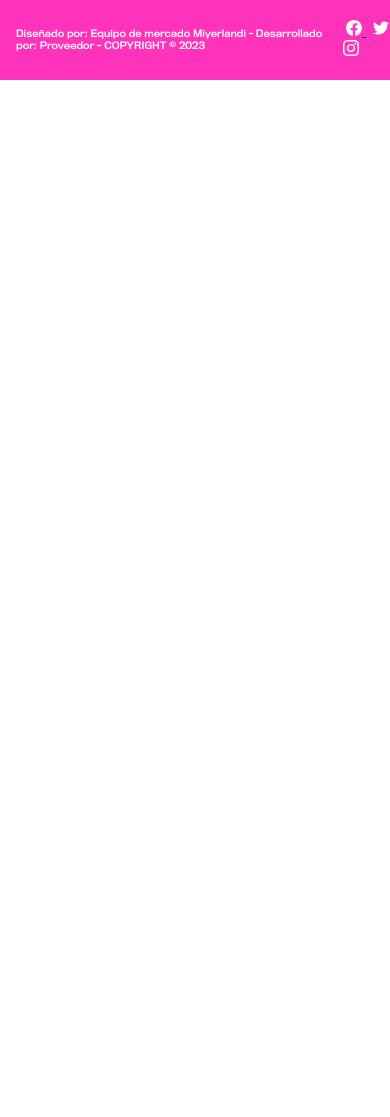
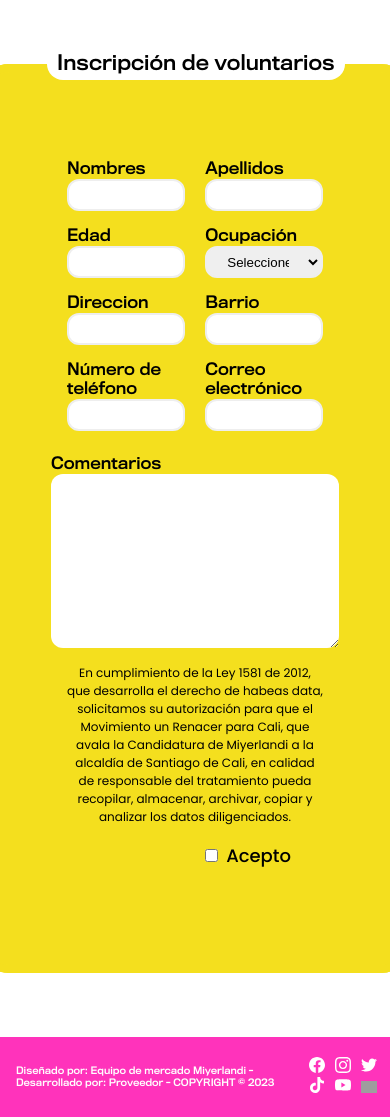
Before and after one commit to Verlap/LandingPageMiyerlandi, a PHP site: page /volunteerSignUp.php in a window 390 px wide; the page is wider, and only the part inside the window is pictured. Shown: the part 112-1229 px from the top of that part. Before the commit the page ends 192 px from the top of that part, so only its background shows below. Run offline with PHP 8.4, Linux system fonts and the light colour scheme; grey boxes are pictures that could not be loaded.

Commit message:
form page created.

```diff
--- /dev/null
+++ b/CSS/forms.css
@@ -0,0 +1,106 @@
+main {
+  display: flex;
+  justify-content: center;
+  align-items: center;
+}
+
+form {
+  padding: 4rem 2rem;
+}
+
+#FormWrapper {
+  max-width: 60rem;
+  padding: 4rem;
+  border-radius: 30px;
+  border: 8px solid var(--yellow);
+  background-color: var(--yellow);
+  position: relative;
+}
+
+#FormWrapper legend {
+  position: absolute;
+  top: -24px;
+  left: 60px;
+  background-color: var(--white);
+  border-radius: 30px;
+  padding: 4px 10px;
+  font-family: "TitlingGothic";
+  font-weight: normal;
+  font-size: 20px;
+}
+
+.form-group {
+  width: 100%;
+  display: flex;
+  flex-direction: row;
+  flex-wrap: wrap;
+  justify-content: space-between;
+  padding: 16px;
+}
+
+.form-group p {
+  font-family: "Poppins";
+  font-weight: normal;
+  font-size: 12px;
+  text-align: center;
+}
+
+.commentForm {
+  display: flex;
+  flex-direction: column;
+  justify-content: flex-start;
+}
+
+.commentForm textarea {
+  resize: vertical;
+  border-radius: 12px;
+  border: none;
+  padding: 12px 16px;
+}
+
+.inputWrapper {
+  display: flex;
+  flex-direction: column;
+  align-items: flex-start;
+  width: 46%;
+  padding: 8px 0;
+}
+
+.inputWrapper input,
+.inputWrapper select {
+  width: 100%;
+  height: 32px;
+  border-radius: 12px;
+  border: solid 2px #eee;
+  padding: 0 16px;
+}
+
+input:focus,
+input:active,
+textarea:focus,
+textarea:active {
+  outline: none;
+}
+
+.inputWrapper label,
+.commentForm label,
+.ageForm label {
+  font-family: "TitlingGothic";
+}
+
+#checkWrapper {
+  width: 100%;
+  display: flex;
+  flex-direction: row-reverse;
+  justify-content: flex-start;
+  padding: 16px 24px;
+  font-family: "Poppins";
+  font-weight: 500;
+}
+
+#checkWrapper label {
+  font-size: 18px;
+  font-family: "Poppins";
+  font-weight: 500;
+  padding: 0 8px;
+}
--- a/CSS/style.css
+++ b/CSS/style.css
@@ -168,34 +48,19 @@ footer #Copyright {
   font-weight: Normal;
   padding: 0 1rem;
 }
-footer #SocialNetwork .social{
+footer #SocialNetwork .social {
   padding: 0 0.2rem;
+  text-decoration: none;
 }
-
 
 /* Estilo para pantalals pequeñas y dispositivos moviles */
 
-@media (max-width: 1024px){
-	main section {
-		display: flex;
-		flex-direction: column;
-		justify-content: space-between;
-		align-items: center;
-	}
-	#KnowMe, #FormDescription, #Video, #Carrousel {
-		margin: 2rem 0;
-		max-width: 100%;
-	}
-	#Video iframe{
-		width: calc(100vw - 4rem);
-		height: calc(50vw);
-		border-radius: 32px;
-	}
+@media (max-width: 1024px) {
   footer #Copyright {
     font-size: 0.6rem;
     padding: 0 1rem;
   }
-	footer #SocialNetwork .social img{
+  footer #SocialNetwork .social img {
     width: 16px;
   }
 }
--- /dev/null
+++ b/Reusable/footer.php
@@ -0,0 +1,40 @@
+<footer>
+    <div id="Copyright">
+        <p>
+            Diseñado por: Equipo de mercado Miyerlandi - Desarrollado por: Proveedor - COPYRIGHT &copy; 2023
+        </p>
+    </div>
+    <div id="SocialNetwork">
+        <a href="https://www.facebook.com/MiyerTorresA" class="social" target="_blank">
+            <img
+                src="Assets/SocialNetwork/FacebookLogoWhite.svg"
+                alt="Facebook de Miyerlandi" />
+        </a>
+        <a href="https://www.instagram.com/miyertorresa/" class="social" target="_blank">
+            <img
+                src="Assets/SocialNetwork/InstagramLogoWhite.svg"
+                alt="Instagram de Miyerlandi" />
+        </a>
+        <a href="https://twitter.com/MiyerTorresA" class="social" target="_blank">
+            <img
+                src="Assets/SocialNetwork/TwitterLogoWhite.svg"
+                alt="Twitter de Miyerlandi" />
+        </a>
+        <a href="https://www.tiktok.com/discover/miyerlandi" class="social" target="_blank">
+            <img
+                src="Assets/SocialNetwork/TikTokLogoWhite.svg"
+                alt="TikTok de Miyerlandi" />
+        </a>
+        <a href="https://www.youtube.com/@miyerlanditorres9904" class="social" target="_blank">
+            <img
+                src="Assets/SocialNetwork/YouTubeLogoWhite.svg"
+                alt="Youtube de Miyerlandi" />
+        </a>
+        <a href="https://www.linkedin.com/in/miyerlandi-torres-agredo/" class="social" target="_blank">
+            <img
+                src="Assets/SocialNetwork/LinkedInLogoWhite.svg"
+                alt="LinkedIn de Miyerlandi" />
+        </a>
+
+    </div>
+</footer>
--- /dev/null
+++ b/Reusable/header.php
@@ -0,0 +1,9 @@
+<header>
+    <div id="HeaderLogo">
+        <a href="index.php">
+            <img
+            src="Assets/MiyerlandiBrand/LogotypeColor.svg"
+            alt="Logotipo de Miyerlandi" />
+        </a>
+    </div>
+</header>
--- a/volunteerSignUp.php
+++ b/volunteerSignUp.php
@@ -7,46 +7,93 @@
     <title>Inscripción de voluntarios || Miyerlandi</title>
     <!-- Estilos de la pagina -->
     <link rel="stylesheet" href="CSS/style.css" />
+    <link rel="stylesheet" href="CSS/forms.css" />
     <link rel="stylesheet" href="CSS/Fonts.css" />
+
+    <!-- Fuentes externas -->
+    <link rel="preconnect" href="https://fonts.googleapis.com">
+    <link rel="preconnect" href="https://fonts.gstatic.com" crossorigin>
+    <link href="https://fonts.googleapis.com/css2?family=Poppins:wght@400;500;700&display=swap" rel="stylesheet">
 
     <!-- JS de la pagina -->
     <script src="https://cdnjs.cloudflare.com/ajax/libs/jquery/3.6.3/jquery.min.js"></script>
 </head>
 <body>
-    <header>
-        <div id="HeaderLogo">
-            <img
-                src="Assets/MiyerlandiBrand/LogotypeColor.svg"
-                alt="Logotipo de Miyerlandi" />
-        </div>
-    </header>
+    <?php
+        include_once("Reusable/header.php");
+    ?>
     <main>
 
+        <form action="" method="post">
+            <Fieldset id="FormWrapper">
+                <legend>Inscripción de voluntarios</legend>
+
+                <div class="form-group">
+                    <div class="inputWrapper">
+                        <label for="nameInput">Nombres</label>
+                        <input type="text" id="nameInput" >
+                    </div>
+
+                    <div class="inputWrapper">
+                        <label for="lastNameInput">Apellidos</label>
+                        <input type="text" id="lastNameInput" >
+                    </div>
+                    <div class="inputWrapper">
+                        <label for="ageInput">Edad</label>
+                        <input type="number" id="ageInput" >
+                    </div>
+                    <div class="inputWrapper">
+                        <label for="occupationInput">Ocupación</label>
+                        <select name="occupationInput" id="occupationInput">
+                            <option value="" selected>Seleccione...</option>
+                            <option value="1">Lider comunitario</option>
+                            <option value="2">Empresario</option>
+                            <option value="3">estudiante</option>
+                            <option value="4">Jefe de Hogar</option>
+                            <option value="5">Empleado</option>
+                            <option value="6">Otro</option>
+                        </select>
+                    </div>
+                    <div class="inputWrapper">
+                        <label for="addressInpt">Direccion</label>
+                        <input type="text" id="addressInpt" >
+                    </div>
+
+                    <div class="inputWrapper">
+                        <label for="neightborhoodInput">Barrio</label>
+                        <input type="text" id="neightborhoodInput" >
+                    </div>
+
+                    <div class="inputWrapper">
+                        <label for="phoneInput">Número de teléfono</label>
+                        <input type="tel" id="phoneInput" >
+                    </div>
+
+                    <div class="inputWrapper">
+                        <label for="emailInput">Correo electrónico</label>
+                        <input type="email" id="emailInput" >
+                    </div>
+                </div>
+                <div class="commentForm">
+                    <label for="commentInput">Comentarios</label>
+                    <textarea name="commentInput" id="commentInput" cols="30" rows="10"></textarea>
+                </div>
+                <div class="form-group">
+                    <p>En cumplimiento de la Ley 1581 de 2012, que desarrolla el derecho de habeas data, solicitamos su autorización para que el Movimiento un Renacer para Cali, que avala la Candidatura de Miyerlandi a la alcaldía de Santiago de Cali, en calidad de responsable del tratamiento pueda recopilar, almacenar, archivar, copiar y analizar los datos diligenciados.</p>
+                    <div id="checkWrapper">
+                        <label for="checkInput">Acepto</label>
+                        <input type="checkbox" name="checkInput" id="checkInput">
+                    </div>
+                </div>
+
+                <div id="buttonWrapper"></div>
+            </Fieldset>
+        </form>
+
     </main>
-    <footer>
-        <div id="Copyright">
-            <p>
-                Diseñado por: Equipo de mercado Miyerlandi - Desarrollado por: Proveedor - COPYRIGHT &copy; 2023
-            </p>
-        </div>
-        <div id="SocialNetwork">
-            <a href="https://www.facebook.com/MiyerTorresA" class="social" target="_blank">
-                <img
-                    src="Assets/SocialNetwork/FacebookLogoWhite.svg"
-                    alt="Facebook de Miyerlandi" />
-            </a>
-            <a href="https://twitter.com/MiyerTorresA" class="social" target="_blank">
-                <img
-                    src="Assets/SocialNetwork/TwitterLogoWhite.svg"
-                    alt="Twitter de Miyerlandi" />
-            </a>
-            <a href="https://www.instagram.com/miyertorresa/" class="social" target="_blank">
-                <img
-                    src="Assets/SocialNetwork/InstagramLogoWhite.svg"
-                    alt="Instagram de Miyerlandi" />
-            </a>
-        </div>
-    </footer>
+    <?php
+    include_once("Reusable/footer.php");
+    ?>
 
     <script src="JS/carrouselImage.js"></script>
     <script>
```
Also changed, not shown: other parts of CSS/style.css (+0 -120 lines), CSS/main.css (added, +138 -0 lines), index.php (+12 -32 lines), Assets/SocialNetwork/LinkedInLogoColor.svg (added), Assets/SocialNetwork/LinkedInLogoWhite.svg (added). Lines whose indentation alone changed are shown as unchanged.
